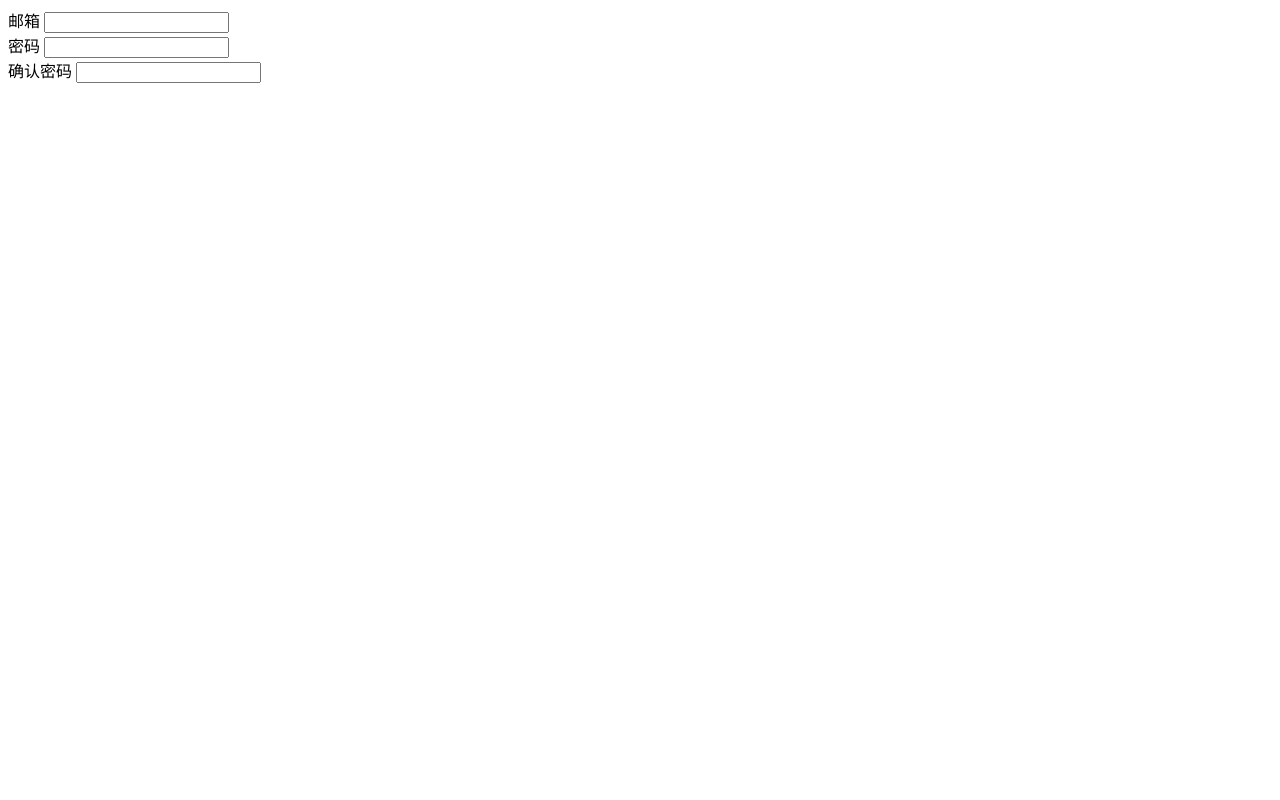
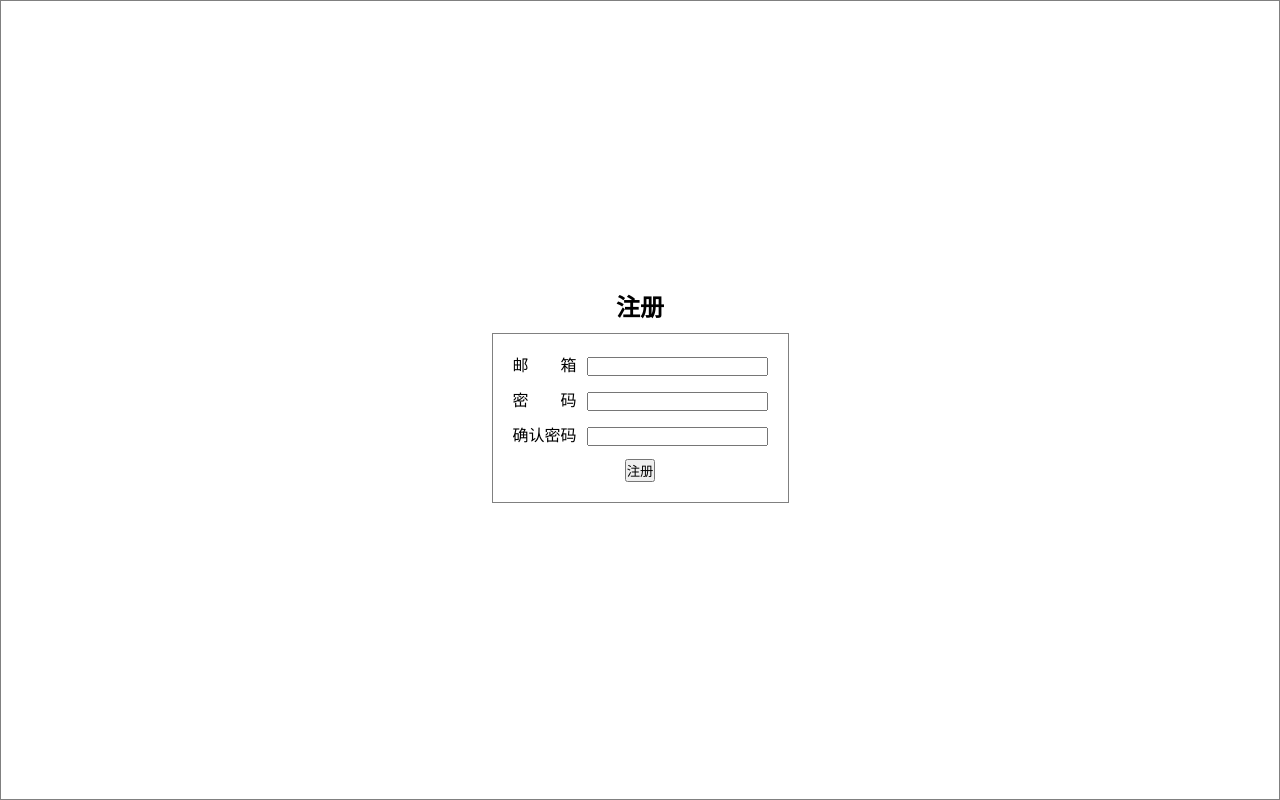
Before and after one commit to QiuXue208/loginAndRegister, a plain HTML site: page sign_up.html in a window 1280 px wide. Drawn offline with Linux system fonts and the light colour scheme.

Commit message:
添加样式

```diff
--- a/sign_up.html
+++ b/sign_up.html
@@ -1,12 +1,57 @@
 <!DOCTYPE html>
 <html lang="en">
+
 <head>
     <meta charset="UTF-8">
     <meta name="viewport" content="width=device-width, initial-scale=1.0">
     <meta http-equiv="X-UA-Compatible" content="ie=edge">
     <title>注册页面</title>
+    <style>
+        * {
+            margin: 0;
+            padding: 0;
+            box-sizing: border-box;
+        }
+
+        body {
+            min-height: 100vh;
+            border: 1px solid grey;
+            display: flex;
+            justify-content: center;
+            align-items: center;
+            flex-direction: column;
+        }
+        div.formContainer{
+            border:1px solid grey;
+            padding:10px;
+            margin:10px;
+        }
+        div.show{
+            margin:10px;
+            display:flex;
+            justify-content:center;
+            align-items:center;
+        }
+        div.show > label{
+            height:25px;
+            line-height:23px;
+            margin-right:10px;
+            display:inline-block;
+            width:4em;
+            text-align:justify;
+        }
+        div.show > label::after{
+            content:'';
+            display:inline-block;
+            width:100%;
+        }
+
+    </style>
 </head>
+
 <body>
+    <h2>注册</h2>
+    <div class="formContainer">
         <form>
             <div class="show">
                 <label for="">邮箱</label>
@@ -20,6 +65,11 @@
                 <label for="">确认密码</label>
                 <input type="password" name="password_confirm">
             </div>
+            <div class="show">
+                <input type="submit" value="注册">
+            </div>
         </form>
+    </div>
 </body>
+
 </html>
```
Lines whose indentation alone changed are shown as unchanged.
